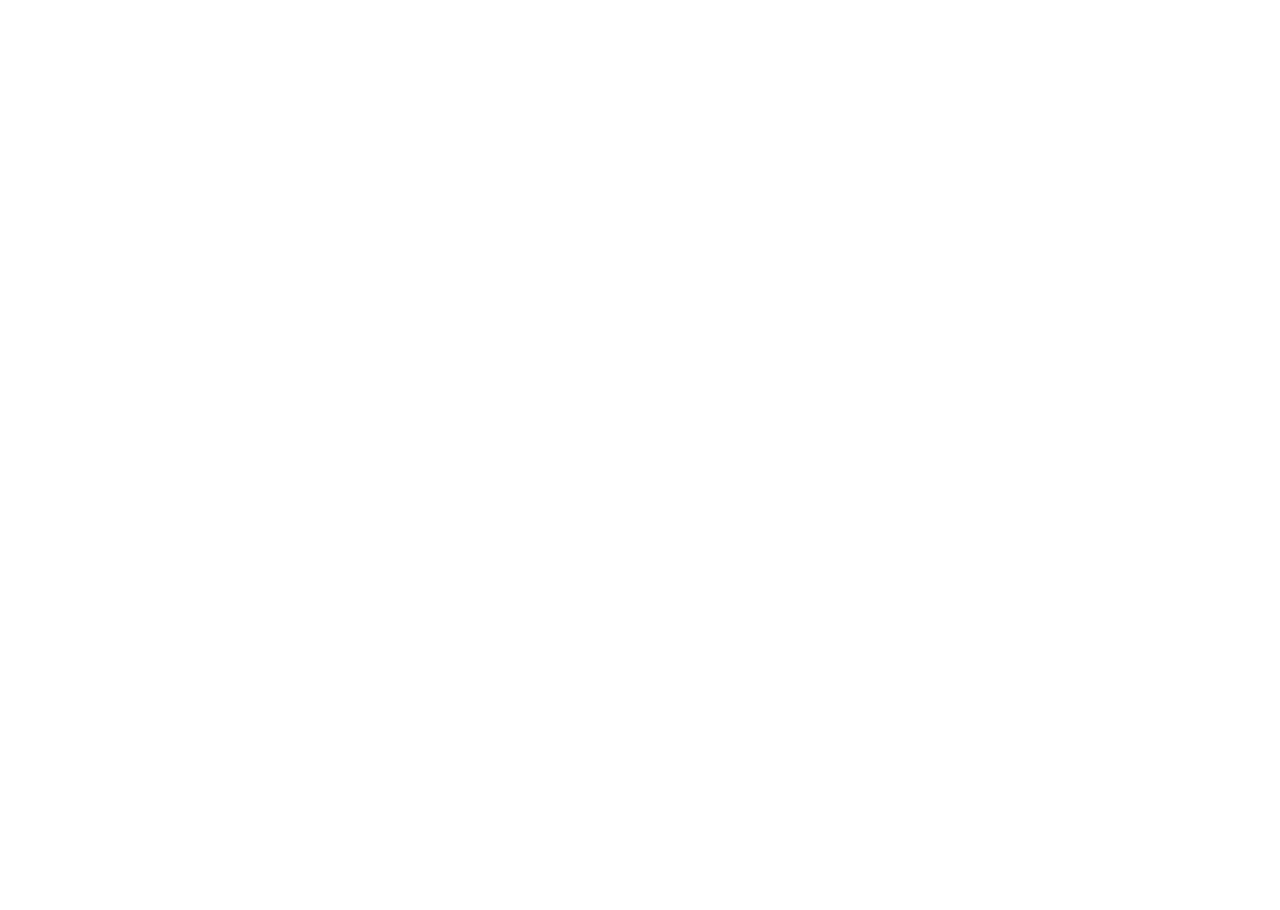
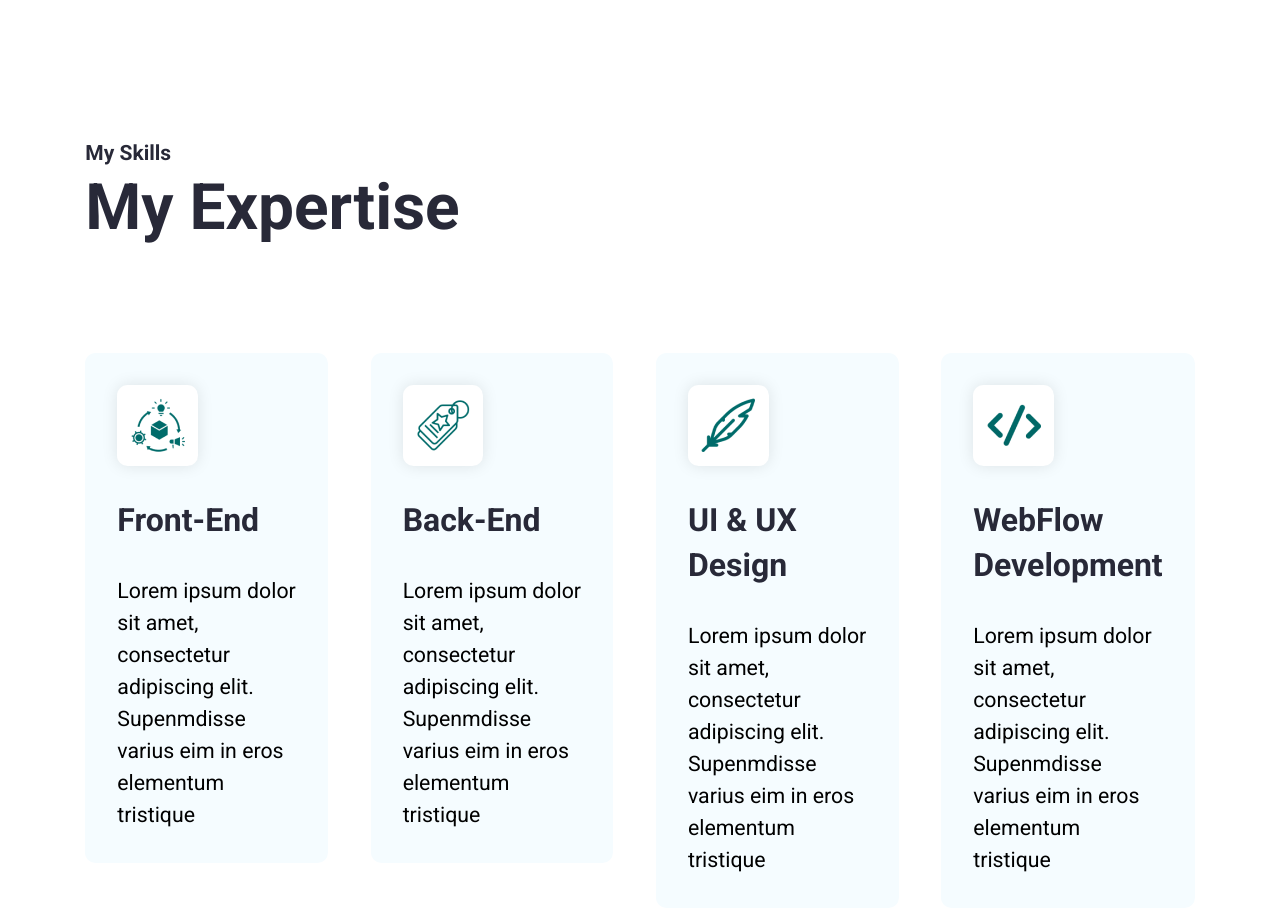
Before and after one commit to joaolucassb/myPortfolioReactJs, a React (Create React App) app: page / in a window 1280 px wide. Shown: the part 800-1710 px from the top of the page. Before the commit the page ends 800 px from the top, so only its background shows below. Built offline with nearby package versions, Linux system fonts and the light colour scheme.

Commit message:
create and style MySkills.jsx

```diff
--- a/src/App.css
+++ b/src/App.css
@@ -137,7 +137,6 @@
 }
 
 /* Section Titles  */
-/* Skills & About Me */
 .section--title {
     color: var(--heading-color);
     font-size: 21px;
@@ -256,3 +255,83 @@
     height: 100%;
 }
 /* Hero Section Style Ends */
+
+/* Skills Section Style */
+.skills--section {
+    display: flex;
+    padding: 149.33px 85.33px;
+    flex-direction: column;
+    justify-content: center;
+    align-items: flex-start;
+    gap: 106.667px;
+}
+
+.skills--section--heading {
+    color: var(--heading-color);
+    font-size: 64px;
+    font-weight: 700;
+    line-height: 77px;
+}
+
+.skills--section--container {
+    display: grid;
+    justify-content: center;
+    align-items: flex-start;
+    gap: 42.6px;
+    grid-template-columns: repeat(4, 1fr);
+}
+
+.skills--section--card {
+    display: flex;
+    padding: 32px;
+    flex-direction: column;
+    align-items: flex-start;
+    gap: 32px;
+    flex: 1 0 0;
+    border-radius: 10.6px;
+    background: var(--bg-shade);
+    min-height: 250px;
+}
+
+.skills--section--card:hover {
+    border-bottom: 4px solid var(--primary);
+}
+
+.skills--section--card:hover .skills--section--description {
+    color: var(--darkblue);
+}
+
+.skills--section--img {
+    display: flex;
+    padding: 13.3px;
+    justify-content: center;
+    align-items: center;
+    gap: 13.3px;
+    border-radius: 10.6px;
+    background: #fff;
+    box-shadow: 0 0 16px 0 rgba(0, 0, 0, 0.1);
+}
+
+.skills--section--card--content {
+    display: flex;
+    flex-direction: column;
+    align-items: flex-start;
+    gap: 32px;
+    align-self: stretch;
+}
+
+.skills--section--title {
+    color: var(--heading-color);
+    font-size: 32px;
+    font-weight: 700;
+    line-height: 45px;
+}
+
+.skills--section--description {
+    color: var(--black);
+    font-size: 21.3px;
+    font-style: normal;
+    font-weight: 400;
+    line-height: 32px;
+}
+/* Skills Style Ends */
--- a/src/Pages/Home/HomeScreen/index.jsx
+++ b/src/Pages/Home/HomeScreen/index.jsx
@@ -1,9 +1,11 @@
 import HeroSection from "../HeroSection";
+import MySkills from "../MySkills";
 
 export default function Home () {
     return (
         <>
             <HeroSection />
+            <MySkills />
         </>
     );
 }
--- a/src/Pages/Home/MySkills.jsx
+++ b/src/Pages/Home/MySkills.jsx
@@ -0,0 +1,29 @@
+import data from '../../data/index.json';
+
+export default function MySkills() {
+    return (
+        <section className='skills--section' id='mySkills'>
+            <div className='portfolio--container'>
+                <p className='section--title'>My Skills</p>
+                <h2 className='skills--section--heading'>My Expertise</h2>
+            </div>
+            <div className='skills--section--container'>
+                {data?.skills?.map((item, index) => (
+                    <div key={index} className='skills--section--card'>
+                        <div className='skills--section--img'>
+                            <img src={item.src} alt='Product Chain'/>
+                        </div>
+                        <div className='skills--section--card--content'>
+                            <h3 className='skills--section--title'>
+                                {item.title}
+                            </h3>
+                            <p className='skills--section--description'>
+                                {item.description}
+                            </p>
+                        </div>
+                    </div>
+                ))}
+            </div>
+        </section>
+    );
+}
--- /dev/null
+++ b/src/data/index.json
@@ -0,0 +1,28 @@
+{
+    "skills": [
+        {
+            "id": "1",
+            "src": "./img/product-chain-1.png",
+            "title": "Front-End",
+            "description": "Lorem ipsum dolor sit amet, consectetur adipiscing elit. Supenmdisse varius eim in eros elementum tristique"
+        },
+        {
+            "id": "2",
+            "src": "./img/tag-1.png",
+            "title": "Back-End",
+            "description": "Lorem ipsum dolor sit amet, consectetur adipiscing elit. Supenmdisse varius eim in eros elementum tristique"
+        },
+        {
+            "id": "3",
+            "src": "./img/feather-pen-2.png",
+            "title": "UI & UX Design",
+            "description": "Lorem ipsum dolor sit amet, consectetur adipiscing elit. Supenmdisse varius eim in eros elementum tristique"
+        },
+        {
+            "id": "4",
+            "src": "./img/feather-pen-1.png",
+            "title": "WebFlow Development",
+            "description": "Lorem ipsum dolor sit amet, consectetur adipiscing elit. Supenmdisse varius eim in eros elementum tristique"
+        }
+    ]
+}
```
